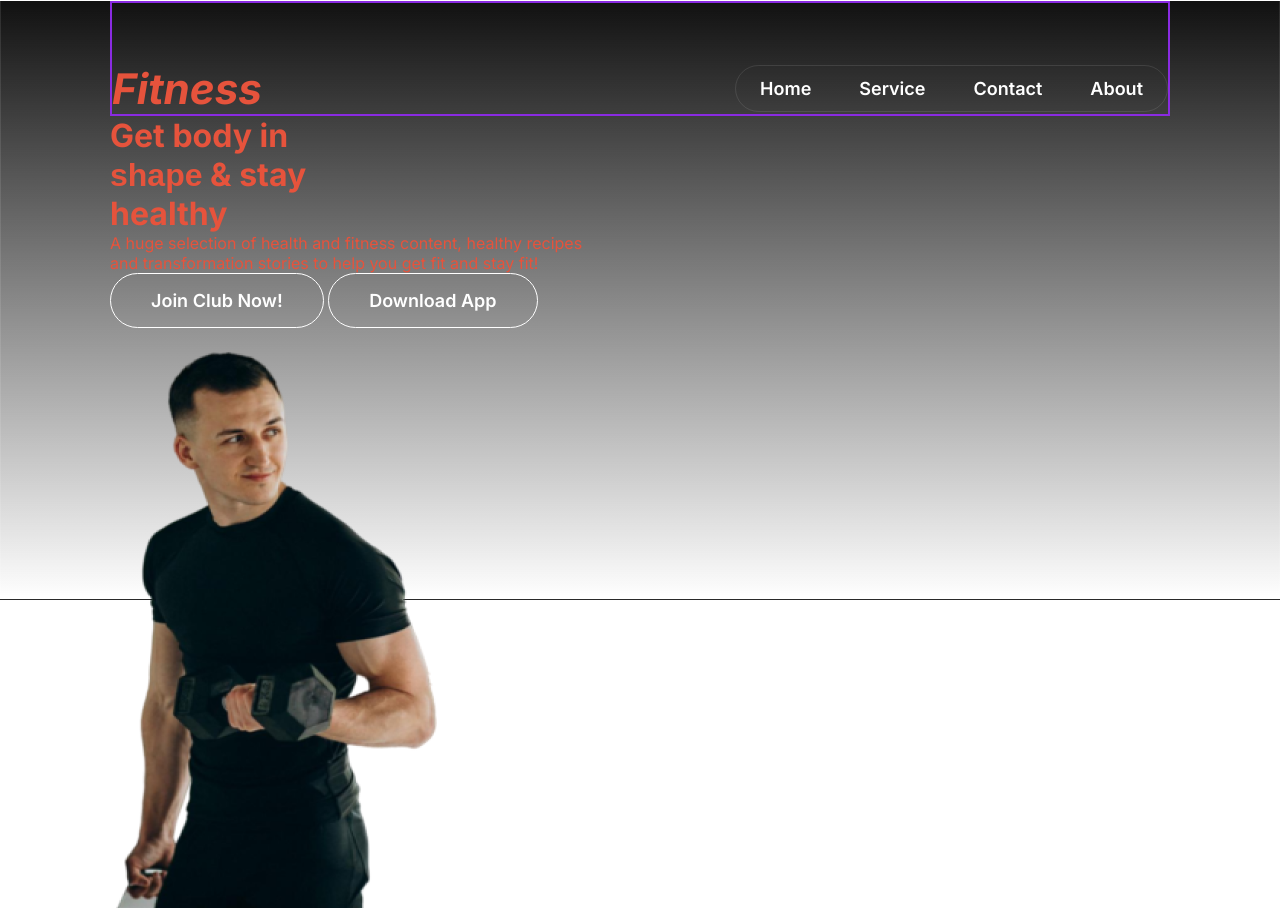
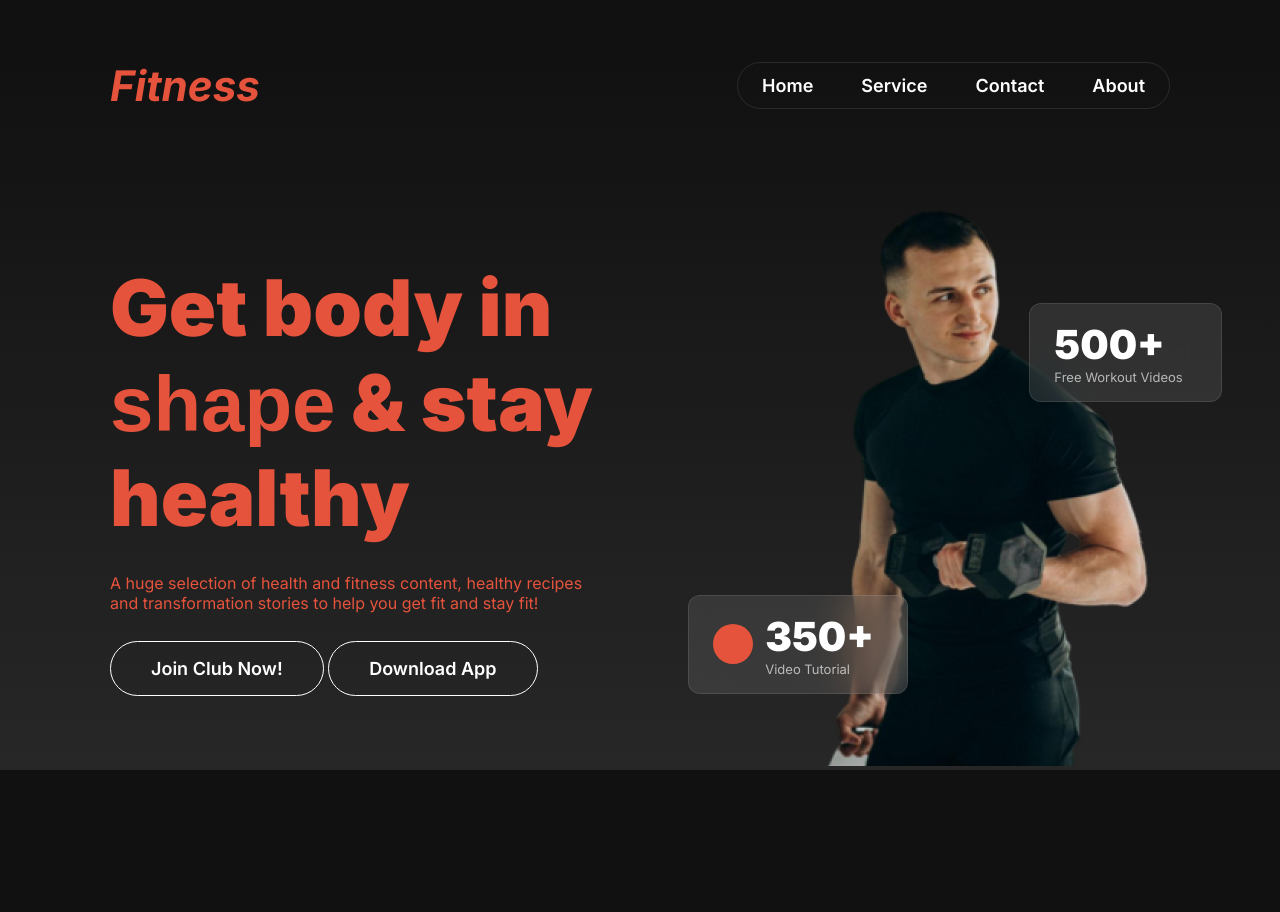
Before and after one commit to saad200224/B10A02_Reset-9, a plain HTML site: page index.html in a window 1280 px wide. After the commit the page ends 800 px from the top, so only its background shows below. Drawn offline with Linux system fonts and the light colour scheme; a web font is replaced by a local one.

Commit message:
hero section completed

```diff
--- a/index.html
+++ b/index.html
@@ -25,8 +25,8 @@
         </div>
       </nav>
       <div class="hero-section-container">
-        <div>
-          <h1>
+        <div class="hero-section-text">
+          <h1 class="hero-heading">
             Get body in <br />
             <span class="special-text">shape</span> & stay <br />
             healthy
@@ -39,8 +39,19 @@
           <button class="primary-btn">Join Club Now!</button>
           <button class="primary-btn">Download App</button>
         </div>
-        <div>
+        <div class="hero-section-img">
           <img src="./images/Images 2.png" alt="" />
+          <div class="video-overlay-1">
+            <h3>500+</h3>
+            <p>Free Workout Videos</p>
+          </div>
+          <div class="video-overlay-2">
+            <div class="circle-overlay"></div>
+            <div>
+              <h3>350+</h3>
+              <p>Video Tutorial</p>
+            </div>
+          </div>
         </div>
       </div>
     </header>
--- a/styles/style.css
+++ b/styles/style.css
@@ -13,15 +13,15 @@
   font-family: "Inter", serif;
 }
 
+body {
+  background-color: #111111;
+}
+
 /* nav bar styles */
 header {
-  background: linear-gradient(
-    180deg,
-    rgb(17, 17, 17),
-    rgba(119, 119, 119, 0) 100%
-  );
-  border: 1px solid rgba(255, 255, 255, 0.1);
-  height: 600px;
+  background-image: linear-gradient(180deg, #111111, #272727);
+
+  height: auto;
   color: #e6533c;
 }
 
@@ -32,7 +32,6 @@ header {
 
 nav {
   margin-bottom: 60px;
-  border: 2px solid blueviolet;
   margin-top: 60px;
   max-width: 1060px;
   margin: 0 auto;
@@ -93,3 +92,92 @@ a:hover {
 .hero-desc {
   font-size: 16px;
 }
+
+.special-text {
+  font-size: 78px;
+}
+
+.hero-heading {
+  font-size: 78px;
+  font-weight: 900;
+}
+
+.hero-section-container {
+  margin-top: 75px;
+  display: flex;
+  justify-content: space-between;
+  align-items: center;
+}
+
+.hero-desc {
+  margin-top: 28px;
+  margin-bottom: 28px;
+}
+
+.hero-section-img {
+  position: relative;
+}
+
+.hero-section-img > img {
+  width: 100%;
+}
+
+.video-overlay-1 {
+  display: flex;
+  flex-direction: column;
+  border: 1px solid rgba(255, 255, 255, 0.1);
+  border-radius: 12px;
+  backdrop-filter: blur(20px);
+  background: rgba(255, 255, 255, 0.1);
+  padding: 16px 24px;
+  width: 193px;
+  position: absolute;
+  top: 20%;
+  right: -15%;
+}
+
+.video-overlay-2 {
+  display: flex;
+  align-items: center;
+  gap: 12px;
+  border: 1px solid rgba(255, 255, 255, 0.1);
+  border-radius: 12px;
+  backdrop-filter: blur(20px);
+  background: rgba(255, 255, 255, 0.1);
+  padding: 16px 24px;
+  width: 220px;
+  position: absolute;
+  top: 70%;
+  right: 75%;
+}
+
+.video-overlay-1 > h3 {
+  color: rgb(255, 255, 255);
+  font-size: 40px;
+  font-weight: 900;
+}
+
+.video-overlay-1 > p {
+  color: rgba(255, 255, 255, 0.65);
+  font-size: 13px;
+  font-weight: 400;
+}
+
+.video-overlay-2 > div > h3 {
+  color: rgb(255, 255, 255);
+  font-size: 40px;
+  font-weight: 900;
+}
+
+.video-overlay-2 > div > p {
+  color: rgba(255, 255, 255, 0.65);
+  font-size: 13px;
+  font-weight: 400;
+}
+
+.circle-overlay {
+  width: 40px;
+  height: 40px;
+  border-radius: 50%;
+  background: rgb(230, 83, 60);
+}
```
